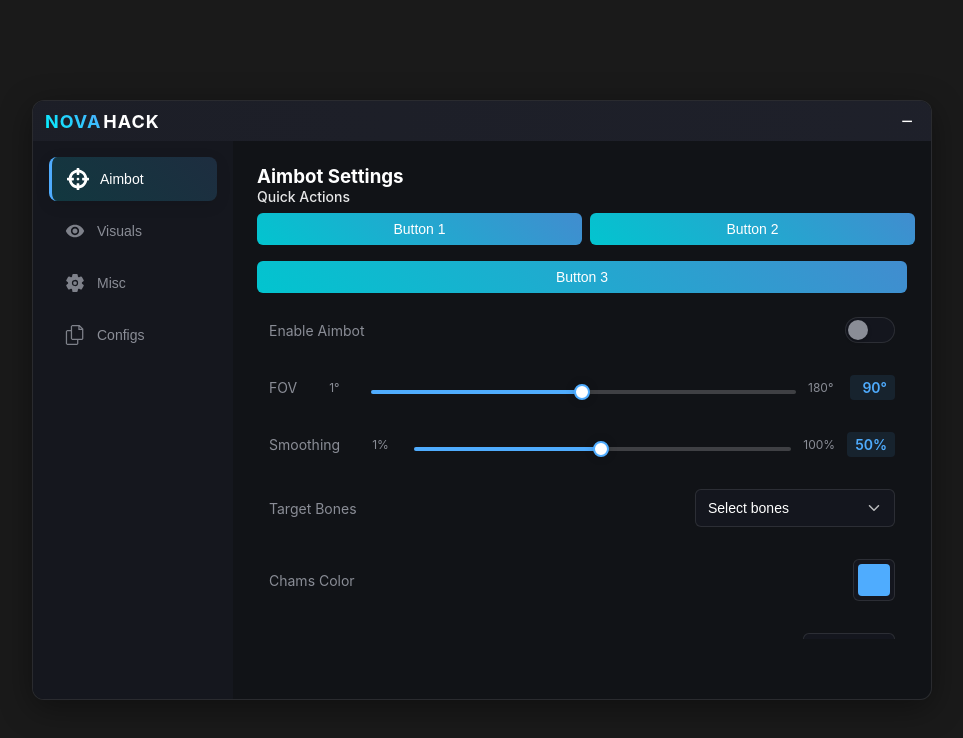
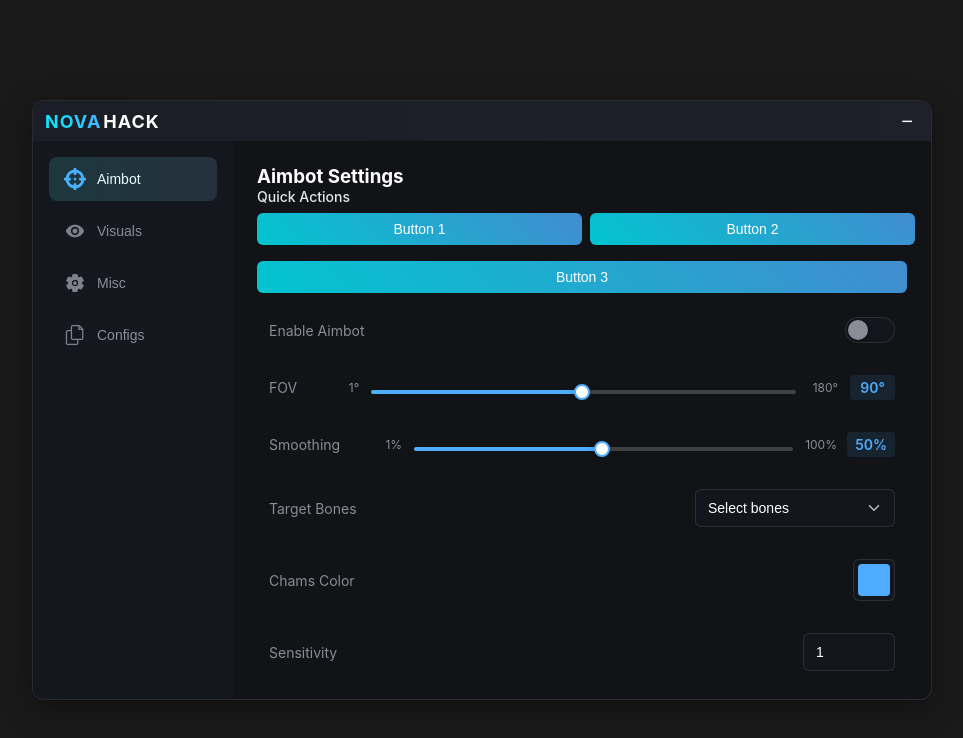
Before and after one commit to scar17off/novahack-ui, a Next.js app: page / in a window 1280 px wide. Shown: the top 738 px of the page, without its empty margins (158-1121 px from the left). Built offline with nearby package versions, Linux system fonts and the light colour scheme.

Commit message:
Enhanced UI styling and animations for tabs, settings, and interactive elements

```diff
--- a/src/app/page.module.css
+++ b/src/app/page.module.css
@@ -139,6 +139,8 @@
   transition: all 0.2s;
   width: 100%;
   text-align: left;
+  position: relative;
+  overflow: hidden;
 }
 
 .tabButton:hover {
@@ -147,18 +149,31 @@
 }
 
 .activeTab {
-  background: linear-gradient(45deg,
-    rgba(0, 242, 254, 0.15),
-    rgba(79, 172, 254, 0.15)
-  );
+  background: rgba(255, 255, 255, 0.05);
   color: #ffffff;
-  border-left: 3px solid #4facfe;
-  box-shadow: 0 4px 15px rgba(0, 0, 0, 0.1);
 }
 
-.activeTab .tabIcon {
-  opacity: 1;
-  transform: scale(1.1);
+.activeTab::after {
+  content: '';
+  position: absolute;
+  bottom: 0;
+  left: 0;
+  width: 100%;
+  height: 100%;
+  background: linear-gradient(90deg,
+    rgba(0, 242, 254, 0.1) 0%,
+    rgba(79, 172, 254, 0.1) 100%
+  );
+  animation: tabHighlightIn 0.3s forwards cubic-bezier(0.4, 0, 0.2, 1);
+}
+
+@keyframes tabHighlightIn {
+  from {
+    opacity: 0;
+  }
+  to {
+    opacity: 1;
+  }
 }
 
 .tabIcon {
@@ -169,11 +184,33 @@
   color: currentColor;
   opacity: 0.9;
   transition: all 0.2s;
+  position: relative;
 }
 
 .tabButton:hover .tabIcon {
   opacity: 1;
   transform: scale(1.1);
+}
+
+.activeTab .tabIcon {
+  opacity: 1;
+  transform: scale(1.1);
+  color: #4facfe;
+  animation: iconPop 0.3s cubic-bezier(0.4, 0, 0.2, 1);
+}
+
+@keyframes iconPop {
+  0% {
+    transform: scale(1);
+    color: #8a8d96;
+  }
+  50% {
+    transform: scale(1.2);
+  }
+  100% {
+    transform: scale(1.1);
+    color: #4facfe;
+  }
 }
 
 .tabLabel {
@@ -188,7 +225,6 @@
   overflow-y: auto;
   position: relative;
   min-height: 400px;
-  margin-bottom: 60px;
 }
 
 .settingGroup {
@@ -196,6 +232,10 @@
   border-radius: 12px;
   padding: 20px;
   margin-bottom: 20px;
+}
+
+.settingGroup:last-child {
+  margin-bottom: 0;
 }
 
 .settingGroup h3 {
@@ -277,7 +317,6 @@
   box-shadow: 0 0 10px rgba(79, 172, 254, 0.3);
 }
 
-/* Add hover effects */
 .toggle label:hover .toggleIndicator {
   box-shadow: 0 0 12px rgba(79, 172, 254, 0.2);
 }
@@ -297,12 +336,15 @@
 .sliderWrapper {
   position: relative;
   flex: 1;
+  width: 200px;
 }
 
 .sliderRange {
   color: #8a8d96;
   font-size: 12px;
   min-width: 30px;
+  text-align: right;
+  flex: 0 0 30px;
 }
 
 .sliderValue {
@@ -310,10 +352,13 @@
   color: #4facfe;
   font-size: 14px;
   font-weight: 600;
-  text-align: right;
+  text-align: center;
   background: rgba(79, 172, 254, 0.1);
   padding: 4px 8px;
   border-radius: 4px;
+  display: flex;
+  align-items: center;
+  justify-content: center;
 }
 
 .slider {
@@ -356,7 +401,6 @@
   border-color: #ffffff;
 }
 
-/* Add smooth scrollbar */
 .mainContent::-webkit-scrollbar {
   width: 6px;
 }
@@ -374,7 +418,6 @@
   background: rgba(255, 255, 255, 0.2);
 }
 
-/* Add animations */
 @keyframes slideIn {
   from {
     opacity: 0;
@@ -388,9 +431,9 @@
 
 .tabContent {
   animation: slideIn 0.3s ease-out;
+  height: auto;
 }
 
-/* Update tooltip footer styles */
 .tooltipFooter {
   position: fixed;
   bottom: 0;
@@ -435,7 +478,6 @@
   opacity: 0.9;
 }
 
-/* Add animation for tooltip text */
 @keyframes tooltipSlideUp {
   from {
     opacity: 0;
@@ -794,7 +836,6 @@
   min-width: 0; /* Allow button to shrink if needed */
 }
 
-/* Update config page button styles */
 .setting:has(> .button) {
   display: flex;
   align-items: center;
@@ -812,7 +853,6 @@
   white-space: nowrap;
 }
 
-/* Update ButtonRow styles to override the default button margins */
 .buttonCell .button {
   margin-bottom: 0;
 }
```
